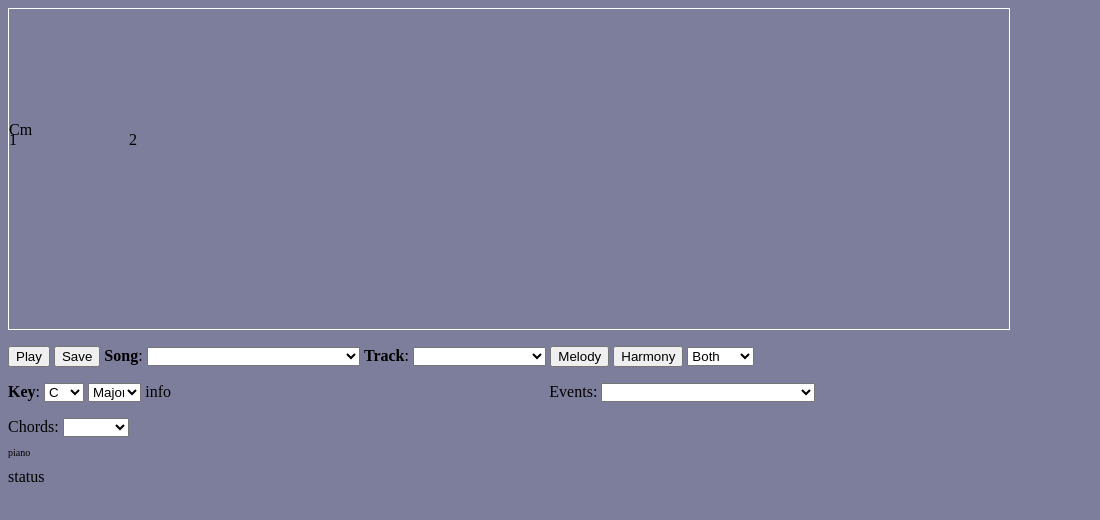
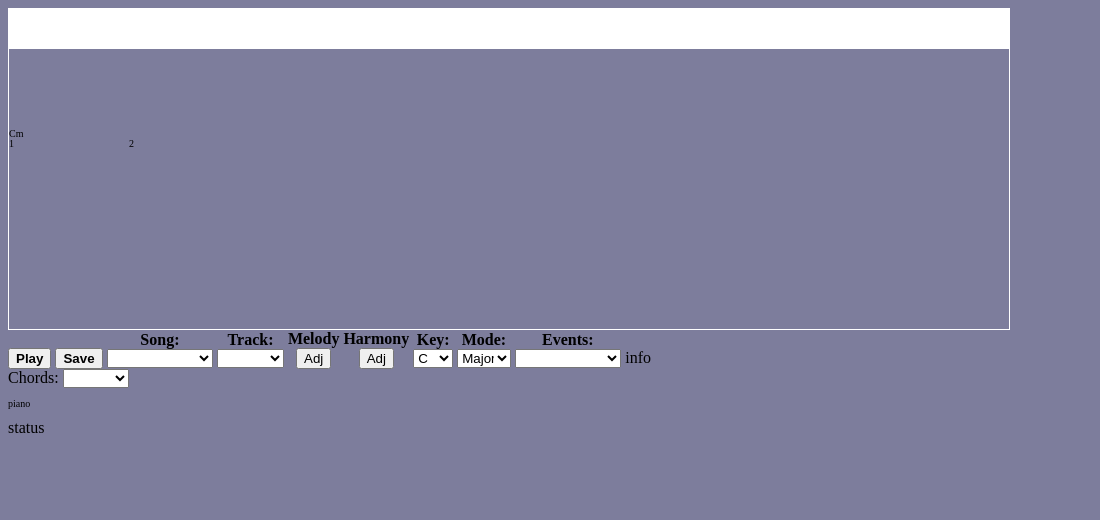
Before and after one commit to geneball/emuse, an Electron app: page index.html in a window 1100 px wide. Drawn offline with Linux system fonts and the light colour scheme.

Commit message:
Niobium upd

```diff
--- a/emuse.css
+++ b/emuse.css
@@ -25,11 +25,11 @@
             }
      #piano          { font-size: x-small; }
      .on { background-color: #e6294b; }
-     select { width:16em; }
+     select { width:8em; }
      btn{ border: 1px solid black; }
      #selectRoot     { width:3em; }
      #selectMode     { width:4em; }
-     #selectTrack    { width:10em; }
+     #selectTrack    { width:5em; }
      #selWhich       { width:5em; }
      #selectChord    { width:5em; }
      #selMelOff      { width:4em; }
@@ -43,8 +43,9 @@
 
       .tic { position: absolute; bottom:1px; height:400px; width:1px; background-color: white; }
      .bar { position: absolute; bottom:1px; height:400px; width:1px; background-color: gray; }
-     .lbl { width: 5000px; height:40px; background-color: white;}
+     .lbl { width: 5000px; height:40px; background-color: white;  font-size: x-small; }
      .info{ width: 400px; display: inline-block; }
+     .blk{ display: inline-block; font-weight: bold; text-align: center;}
 
      .bt1 { width:10px; position: absolute; bottom:35px; height:5px; z-index: 2; }
      .bt2 { width:20px; position: absolute; bottom:35px; height:5px; z-index: 2; }
--- a/index.html
+++ b/index.html
@@ -20,7 +20,7 @@
     <div id="beats">
       <div id="bt0" class="bt t0 r19 on"></div>
     </div>
-    <div id="labels">
+    <div id="labels" class="lbl">
       <div class="r18 t0">1</div>
       <div class="r18 t12">2</div>
       <div class="r19 t0">Cm</div>
@@ -62,69 +62,26 @@
 	  </div>
     </div>
 
-  <p>
-    <button id="btnPlay">Play</button>
-    <button id="btnSave">Save</button>
+    <button id="btnPlay"  class="blk">Play</button>
+    <button id="btnSave" class="blk">Save</button>
 
+  <label class="blk"> Song:<br>
+      <select id="selectSong">     </select>
+  </label>
 
-    <label for="selectSong"> <b>Song</b>: </label>
-    <select id="selectSong" >
-    </select>
-    <label for="selectTrack"> <b>Track</b>: </label>
-    <select id="selectTrack" >
-    </select>
-    <button id="adjMelody"> Melody </button>
-    <button id="adjHarmony"> Harmony </button>
+  <label class="blk"> Track: <br>
+      <select id="selectTrack">      </select>
+  </label>
 
-    <select id="selWhich" >
-      <option> Both </option>
-      <option> Chords </option>
-      <option> Melody </option>
-    </select>
-    <!--
-    Vel-M/C:
-    <select id="selMelVel" >
-      <option> 0 </option>
-      <option> 16 </option>
-      <option> 32 </option>
-      <option> 48 </option>
-      <option> 64 </option>
-      <option> 80 </option>
-      <option> 96 </option>
-      <option> 112 </option>
-      <option selected> 127 </option>
-      </select>
-      <select id="selChdVel" >
-        <option> 0 </option>
-        <option> 16 </option>
-        <option> 32 </option>
-        <option> 48 </option>
-        <option> 64 </option>
-        <option selected> 80 </option>
-        <option> 96 </option>
-        <option> 112 </option>
-        <option> 128 </option>
-        </select>
-      Off-M/C:
-      <select id="selMelOff" >
-        <option> 24 </option>
-        <option> 12 </option>
-        <option selected> 0 </option>
-        <option> -12 </option>
-        <option> -24 </option>
-      </select>
-      <select id="selChdOff" >
-        <option> 24 </option>
-        <option> 12 </option>
-        <option> 0 </option>
-        <option selected> -12 </option>
-        <option> -24 </option>
-      </select>
+  <label class="blk"> Melody<br>
+    <button id="adjMelody"> Adj </button>
+  </label>
 
-   -->
-   </p>
-   <p>
-    <label for="selRoot"> <b>Key</b>: </label>
+  <label class="blk">Harmony <br>
+    <button id="adjHarmony"> Adj </button>
+  </label>
+
+  <label class="blk"> Key: <br>
     <select id="selectRoot" name="selRoot">
     <option> C </option>
     <option> C#/Db </option>
@@ -139,6 +96,9 @@
     <option> A#/Bb </option>
     <option> B </option>
     </select>
+  </label>
+
+  <label class="blk"> Mode: <br>
     <select id="selectMode" >
       <option> Major </option>
       <option> Minor </option>
@@ -153,11 +113,12 @@
       <option> Melodic minor </option>
       <option> Phryrgian Dominant </option>
     </select>
+  </label>
+  <label class="blk"> Events: <br>
+     <select id="selectEvents">  </select>
+  </label>
+
   <span id="info" class="info"> info </span>
-  Events:
-  <select id="selectEvents" >
-  </select>
-  </p>
 
   <div id="chdButtons">  Chords:
   <select id="selectChord" >
--- a/renderer.js
+++ b/renderer.js
@@ -466,7 +466,8 @@ function selectEl( el ){
   _plyr.selEl = el;
   addClass( el, 'sel' );
 }
-divBars.addEventListener("click", function(evt){
+
+divBars.addEventListener("click", function(evt){    // click on Notes scroll
   let tgt = evt.target;
   let rw = null;
   for ( let cl of tgt.className.split(' ') )
@@ -496,28 +497,6 @@ divBars.addEventListener("click", function(evt){
 selTrk.addEventListener("change", function() {
   evalTrack();
 });
-// selWhich.addEventListener("change", function() {
-//   evalTrack();
-// });
-//selMelOff.addEventListener("change", function() {
-//  evalTrack();
-//});
-// selChdOff.addEventListener("change", function() {
-//   evalTrack();
-// });
-var m_octs = document.querySelectorAll('input[type=radio][name="m_oct"]');
-m_octs.forEach( radio => radio.addEventListener('change', () => { evalTrack(); }));
-m_velocity.addEventListener("change", function() {
-  evalTrack();
-});
-
-var h_octs = document.querySelectorAll('input[type=radio][name="h_oct"]');
-h_octs.forEach( radio => radio.addEventListener('change', () => { evalTrack(); }));
-h_velocity.addEventListener("change", function() {
-  evalTrack();
-});
-
-
 selEvts.addEventListener("change", function() {
   var evt = _trk.evts[ selEvts.selectedIndex ];
   playEvent( {t:0, nt: evt.nt, chord: evt.chord, d: evt.d } );
@@ -535,6 +514,31 @@ btnSave.addEventListener("click", function(){
   saveTrack( _song, _track, _trk );
   msg( `Saved track '${_track.nm}' of '${_song.nm}'` );
 });
+
+// selWhich.addEventListener("change", function() {
+//   evalTrack();
+// });
+//selMelOff.addEventListener("change", function() {
+//  evalTrack();
+//});
+// selChdOff.addEventListener("change", function() {
+//   evalTrack();
+// });
+
+// Melody/Harmony Adjust dialogues
+var m_octs = document.querySelectorAll('input[type=radio][name="m_oct"]');
+m_octs.forEach( radio => radio.addEventListener('change', () => { evalTrack(); }));
+m_velocity.addEventListener("change", function() {
+  evalTrack();
+});
+
+var h_octs = document.querySelectorAll('input[type=radio][name="h_oct"]');
+h_octs.forEach( radio => radio.addEventListener('change', () => { evalTrack(); }));
+h_velocity.addEventListener("change", function() {
+  evalTrack();
+});
+
+
 const adjMelody = document.getElementById("adjMelody");
 const m_dialog = document.getElementById( "melodyCtrl" );
 adjMelody.addEventListener('click', ev => {
```
Lines whose indentation alone changed are shown as unchanged.
